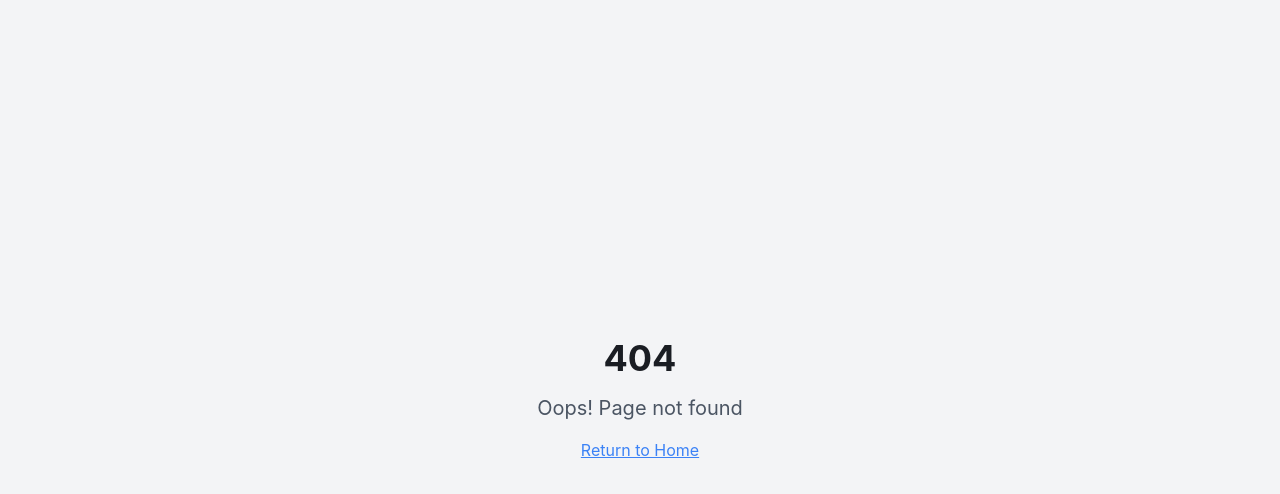
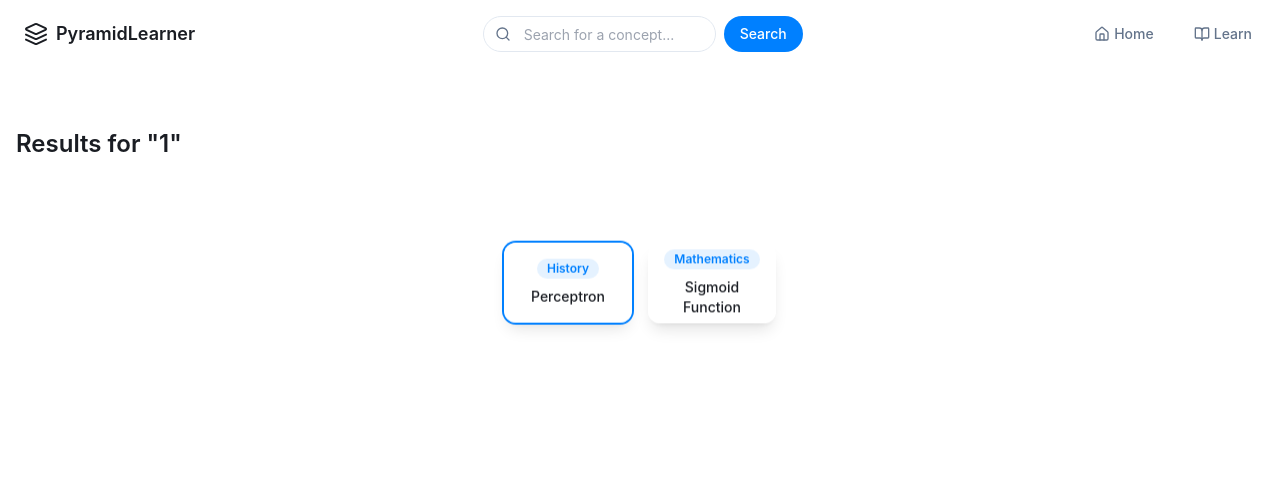
Before and after one commit to aravindkk/pyramid-learner, a React (Vite) app: page /search/1 in a window 1280 px wide. Before the commit this address had no page. Shown: the top 494 px of the page. Built offline with nearby package versions, Linux system fonts and the light colour scheme.

Commit message:
Fix search functionality
The search functionality was not working as expected. This commit fixes the search feature to correctly display search results.

```diff
--- a/src/App.tsx
+++ b/src/App.tsx
@@ -20,7 +20,7 @@ const App = () => (
         <Routes>
           <Route path="/" element={<Index />} />
           <Route path="/concept/:conceptId" element={<Concept />} />
-          <Route path="/concept/search/:searchTerm" element={<Search />} />
+          <Route path="/search/:searchTerm" element={<Search />} />
           <Route path="*" element={<NotFound />} />
         </Routes>
       </BrowserRouter>
--- a/src/components/SearchBar.tsx
+++ b/src/components/SearchBar.tsx
@@ -24,13 +24,10 @@ const SearchBar: React.FC<SearchBarProps> = ({
       return;
     }
 
-    // Normalize the search term to create a valid URL
-    const normalizedTerm = searchTerm.trim().toLowerCase()
-      .replace(/\s+/g, '-')
-      .replace(/[^\w-]/g, '');
+    const normalizedTerm = encodeURIComponent(searchTerm.trim());
 
     if (normalizedTerm) {
-      navigate(`/concept/search/${encodeURIComponent(normalizedTerm)}`);
+      navigate(`/search/${normalizedTerm}`);
       setSearchTerm('');
     } else {
       toast({
--- a/src/components/SearchResults.tsx
+++ b/src/components/SearchResults.tsx
@@ -21,13 +21,16 @@ const SearchResults: React.FC<SearchResultsProps> = ({ searchTerm, concepts }) =
         </p>
         <button
           onClick={() => navigate('/concept/llm')}
-          className="mt-6 px-4 py-2 bg-primary text-white rounded-lg hover:bg-primary/90 transition-colors"
+          className="mt-6 px-4 py-2 bg-primary text-primary-foreground rounded-lg hover:bg-primary/90 transition-colors"
         >
           Browse LLM Concepts
         </button>
       </div>
     );
   }
+
+  // Sort concepts by level to ensure the pyramid displays correctly
+  const sortedConcepts = [...concepts].sort((a, b) => a.level - b.level);
 
   return (
     <div>
@@ -36,7 +39,7 @@ const SearchResults: React.FC<SearchResultsProps> = ({ searchTerm, concepts }) =
         <ConceptPyramid
           maxLevels={4}
           selectedConceptId={concepts[0]?.id}
-          filterConcepts={concepts}
+          filterConcepts={sortedConcepts}
         />
       </div>
     </div>
```
